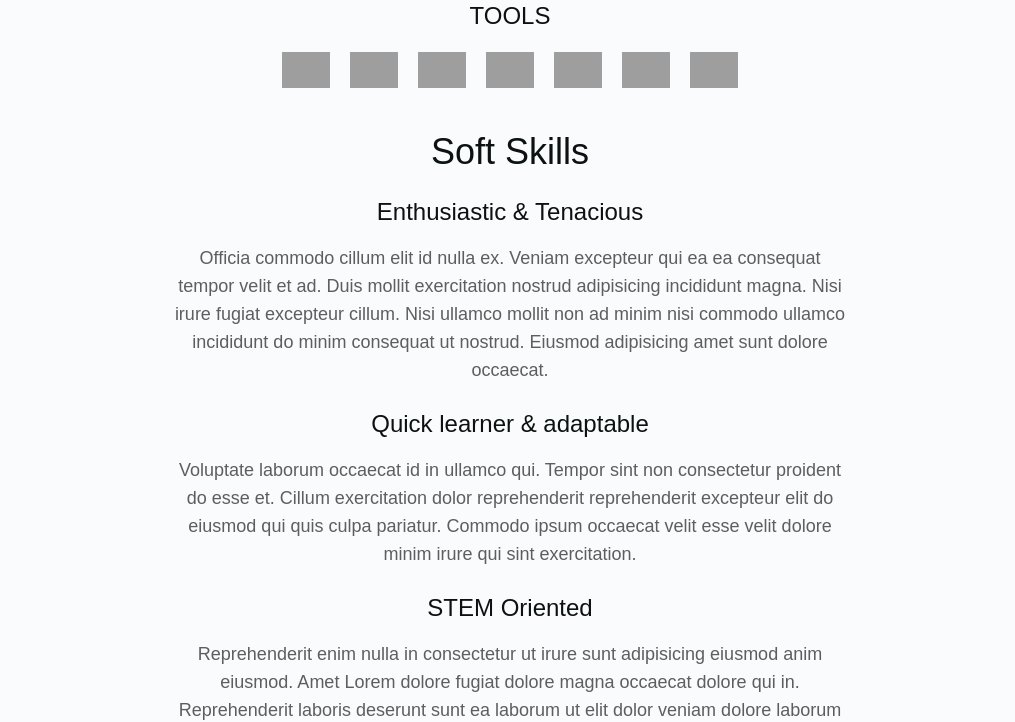
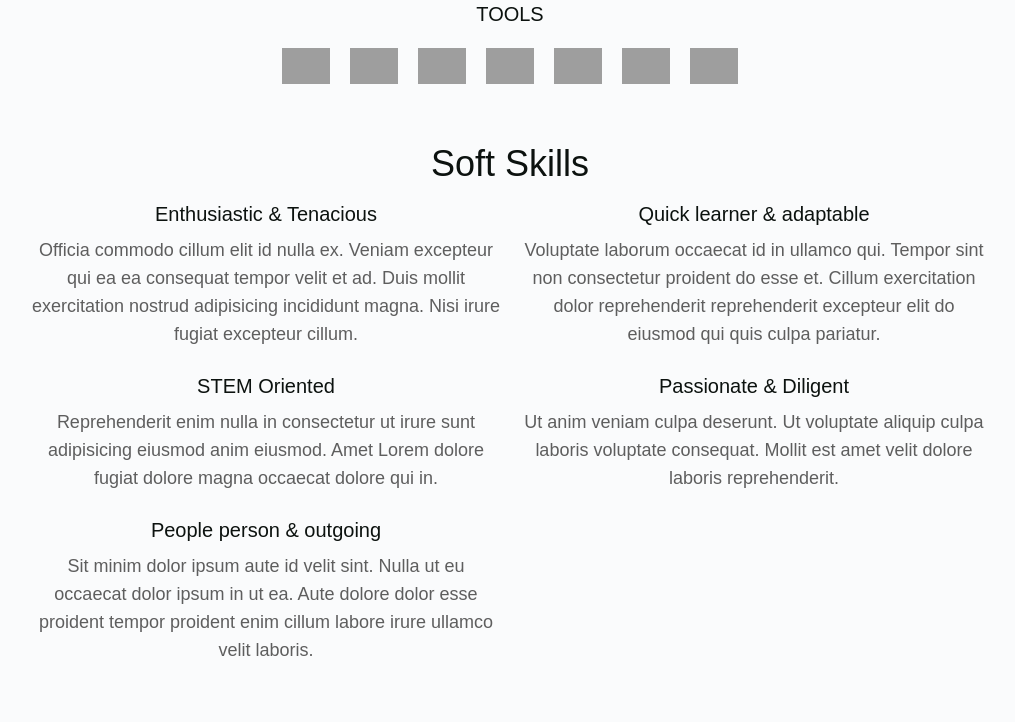
Before and after one commit to bkeys818/personal-site, an Astro site: page / in a window 1280 px wide. Shown: the part 1336-2058 px from the top of the page, without its empty margins (130-1145 px from the left). Built offline with nearby package versions, Linux system fonts and the light colour scheme; Astro itself is replaced by a stand-in of ours; grey boxes are pictures that could not be loaded.

Commit message:
🚧 Improve portfolio

```diff
--- a/src/data/portfolio.json
+++ b/src/data/portfolio.json
@@ -44,15 +44,15 @@
   "sortSkills": [
     {
       "title": "Enthusiastic & Tenacious",
-      "desc": "Officia commodo cillum elit id nulla ex. Veniam excepteur qui ea ea consequat tempor velit et ad. Duis mollit exercitation nostrud adipisicing incididunt magna. Nisi irure fugiat excepteur cillum. Nisi ullamco mollit non ad minim nisi commodo ullamco incididunt do minim consequat ut nostrud. Eiusmod adipisicing amet sunt dolore occaecat."
+      "desc": "Officia commodo cillum elit id nulla ex. Veniam excepteur qui ea ea consequat tempor velit et ad. Duis mollit exercitation nostrud adipisicing incididunt magna. Nisi irure fugiat excepteur cillum."
     },
     {
       "title": "Quick learner & adaptable",
-      "desc": "Voluptate laborum occaecat id in ullamco qui. Tempor sint non consectetur proident do esse et. Cillum exercitation dolor reprehenderit reprehenderit excepteur elit do eiusmod qui quis culpa pariatur. Commodo ipsum occaecat velit esse velit dolore minim irure qui sint exercitation."
+      "desc": "Voluptate laborum occaecat id in ullamco qui. Tempor sint non consectetur proident do esse et. Cillum exercitation dolor reprehenderit reprehenderit excepteur elit do eiusmod qui quis culpa pariatur."
     },
     {
       "title": "STEM Oriented",
-      "desc": "Reprehenderit enim nulla in consectetur ut irure sunt adipisicing eiusmod anim eiusmod. Amet Lorem dolore fugiat dolore magna occaecat dolore qui in. Reprehenderit laboris deserunt sunt ea laborum ut elit dolor veniam dolore laborum ullamco."
+      "desc": "Reprehenderit enim nulla in consectetur ut irure sunt adipisicing eiusmod anim eiusmod. Amet Lorem dolore fugiat dolore magna occaecat dolore qui in."
     },
     {
       "title": "Passionate & Diligent",
@@ -60,7 +60,7 @@
     },
     {
       "title": "People person & outgoing",
-      "desc": "Sit minim dolor ipsum aute id velit sint. Nulla ut eu occaecat dolor ipsum in ut ea. Aute dolore dolor esse proident tempor proident enim cillum labore irure ullamco velit laboris. Incididunt non do exercitation mollit adipisicing ut dolor amet elit ad est cupidatat cupidatat. Duis duis mollit do dolor mollit anim magna labore ex."
+      "desc": "Sit minim dolor ipsum aute id velit sint. Nulla ut eu occaecat dolor ipsum in ut ea. Aute dolore dolor esse proident tempor proident enim cillum labore irure ullamco velit laboris."
     }
   ]
 }
--- a/src/pages/index.astro
+++ b/src/pages/index.astro
@@ -10,11 +10,15 @@ import { about, projects, hardSkills, sortSkills } from '@data/portfolio.json'
 
     <p class="text-lg">{about}</p>
 
+    <section>
       <h2>Projects</h2>
       <div class="flex flex-wrap justify-center gap-x-4 gap-y-3">
         {
           projects.map(({ username, repo }) => (
-          <a class="hover:scale-[102%] ease-in-out duration-100" href={`https://github.com/${username}/${repo}`}>
+            <a
+              class="duration-100 ease-in-out hover:scale-[102%]"
+              href={`https://github.com/${username}/${repo}`}
+            >
               <img
                 src={`https://github-readme-stats.vercel.app/api/pin?username=${username}&repo=${repo}&text_color=5E5E5E`}
                 alt="Repository Card"
@@ -25,15 +29,21 @@ import { about, projects, hardSkills, sortSkills } from '@data/portfolio.json'
           ))
         }
       </div>
+    </section>
 
+    <section>
       <h2>Hard Skills</h2>
       {
         hardSkills.map(({ title, icons }) => (
           <>
-          <h3>{title.toUpperCase()}</h3>
+            <h4>{title.toUpperCase()}</h4>
             <div class="flex flex-wrap justify-center gap-x-3 gap-y-2">
               {icons.map(({ title, href, slug }) => (
-              <a title={title} href={href} class="p-1 hover:scale-105 ease-in-out duration-100">
+                <a
+                  title={title}
+                  href={href}
+                  class="p-1 duration-100 ease-in-out hover:scale-105"
+                >
                   <img
                     height="48"
                     width="48"
@@ -46,13 +56,20 @@ import { about, projects, hardSkills, sortSkills } from '@data/portfolio.json'
           </>
         ))
       }
+    </section>
 
+    <section>
       <h2>Soft Skills</h2>
-    {sortSkills.map(({ title, desc }) =>
-      <>
-        <h3>{title}</h3>
-        <p class="text-lg max-w-2xl mx-auto">{desc}</p>
-      </>
-    )}
+      <div class="grid grid-cols-1 gap-x-4 gap-y-6 md:grid-cols-2">
+        {
+          sortSkills.map(({ title, desc }) => (
+            <div>
+              <h4>{title}</h4>
+              <p class="mx-auto mt-2 max-w-2xl text-lg">{desc}</p>
+            </div>
+          ))
+        }
+      </div>
+    </section>
   </div>
 </Layout>
```
Lines whose indentation alone changed are shown as unchanged.
